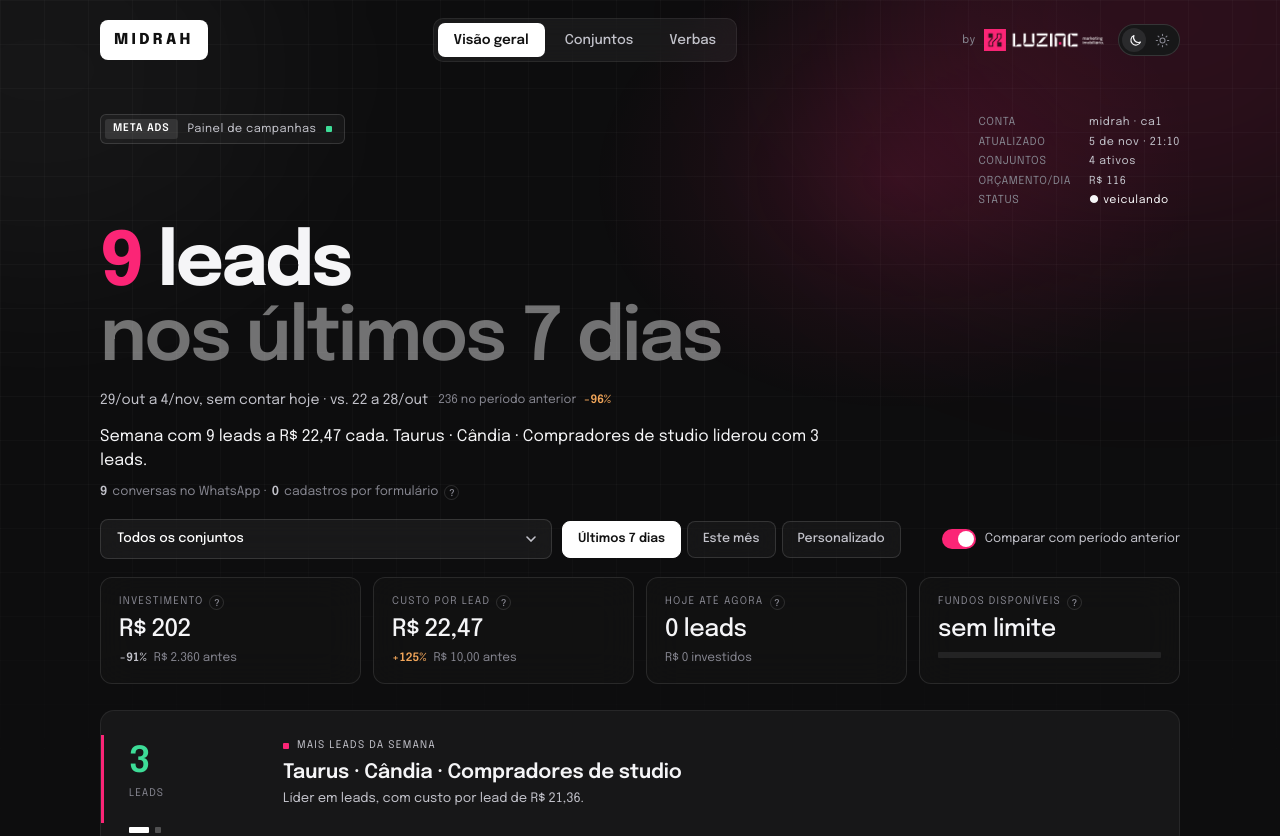
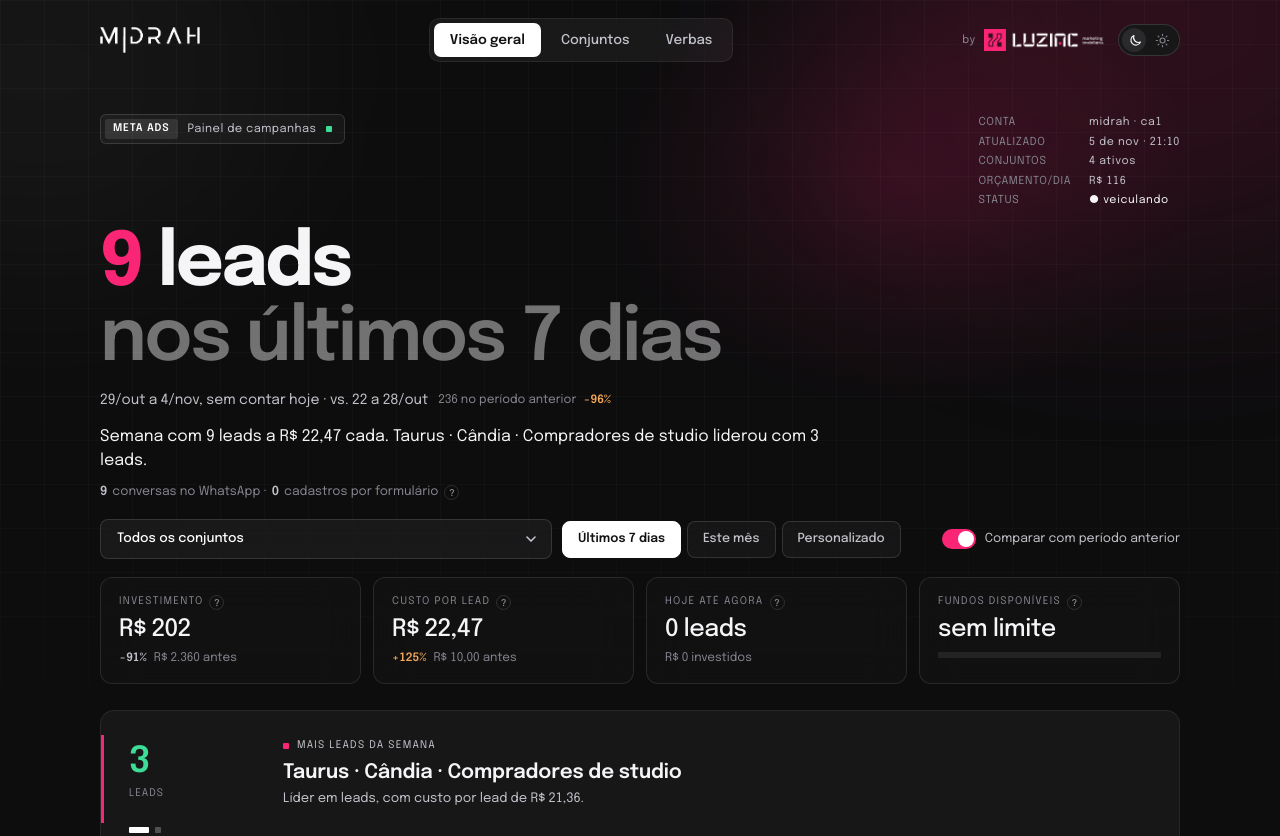
Before and after one commit to pedromaluf14/midrah-dashboard, a plain HTML site: page index.html in a window 1280 px wide. Shown: the top 836 px of the page. Drawn offline with Linux system fonts and the light colour scheme.

Commit message:
Logo da Midrah no topo (versões clara e escura)
Co-Authored-By: Claude Opus 5.5 <noreply@anthropic.com>
Claude-Session: https://claude.ai/code/session_01T6C6WsD1yrvb3L16KG1MfM

```diff
--- a/index.html
+++ b/index.html
@@ -371,6 +371,9 @@ footer{ display:flex; justify-content:space-between; flex-wrap:wrap; gap:6px; fo
 @media (max-width:640px){ .ads-grid{ grid-template-columns:1fr; } .summary{ font-size:15px; } }
 
 /* ===== Midrah: marca do cliente, lados Taurus × LUZIAC e verbas ===== */
+.client{ display:inline-flex; align-items:center; height:40px; }
+.client img{ height:26px; width:auto; display:block; }
+@media (max-width:640px){ .client img{ height:20px; } }
 .client-mark{ display:inline-flex; align-items:center; height:40px; padding:0 14px; border-radius:8px; background:#fff; color:#111; font-weight:800; font-size:15px; letter-spacing:.22em; }
 [data-mode="light"] .client-mark{ background:var(--ink); color:#fff; }
 #vg-product{ max-width:100%; text-overflow:ellipsis; }
@@ -448,7 +451,7 @@ footer{ display:flex; justify-content:space-between; flex-wrap:wrap; gap:6px; fo
 <div class="wrap">
 
   <header class="nav">
-    <span class="client-mark" aria-label="Midrah">MIDRAH</span>
+    <span class="client"><img src="assets/logo-midrah-branco.png" alt="Midrah" class="logo-dark"><img src="assets/logo-midrah.png" alt="Midrah" class="logo-light"></span>
     <nav class="tabs" role="tablist">
       <button class="tab-btn active" role="tab" aria-selected="true" data-tab="geral">Visão geral</button>
       <button class="tab-btn" role="tab" aria-selected="false" data-tab="produtos">Conjuntos</button>
```
Also changed, not shown: assets/logo-midrah-branco.png (added), assets/logo-midrah.png (added).
